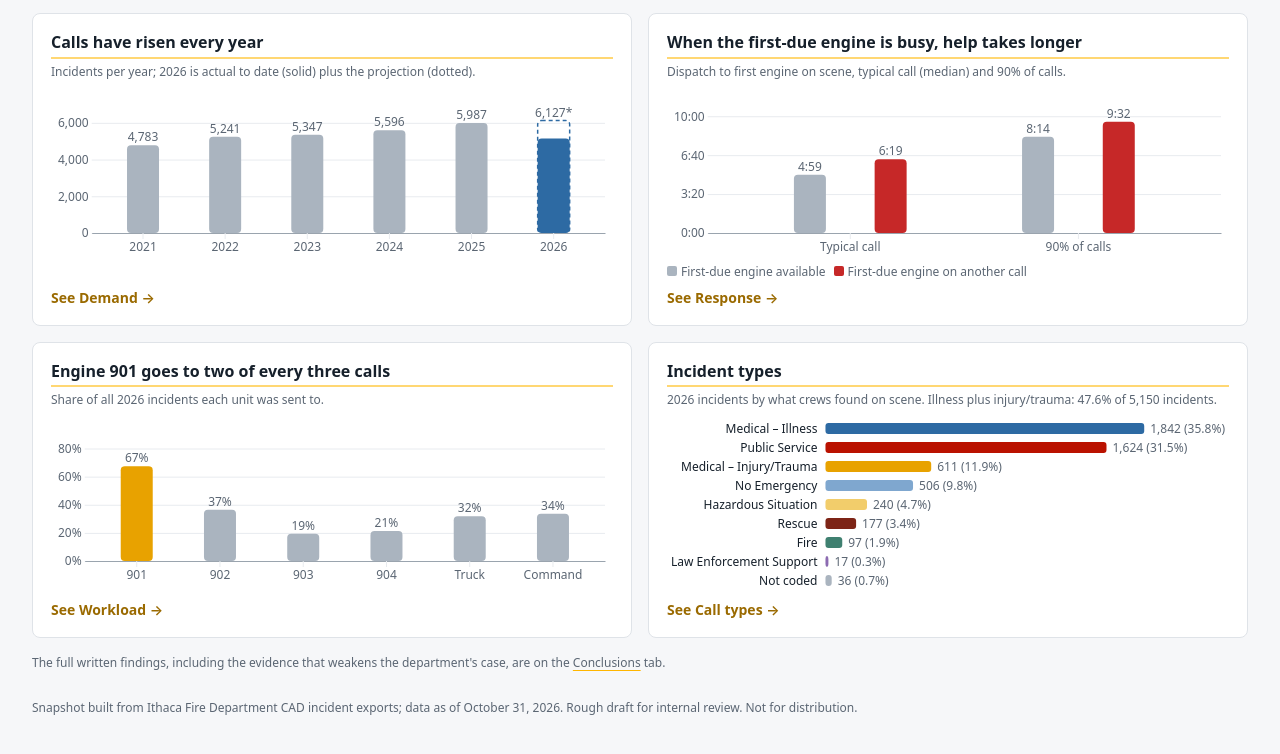
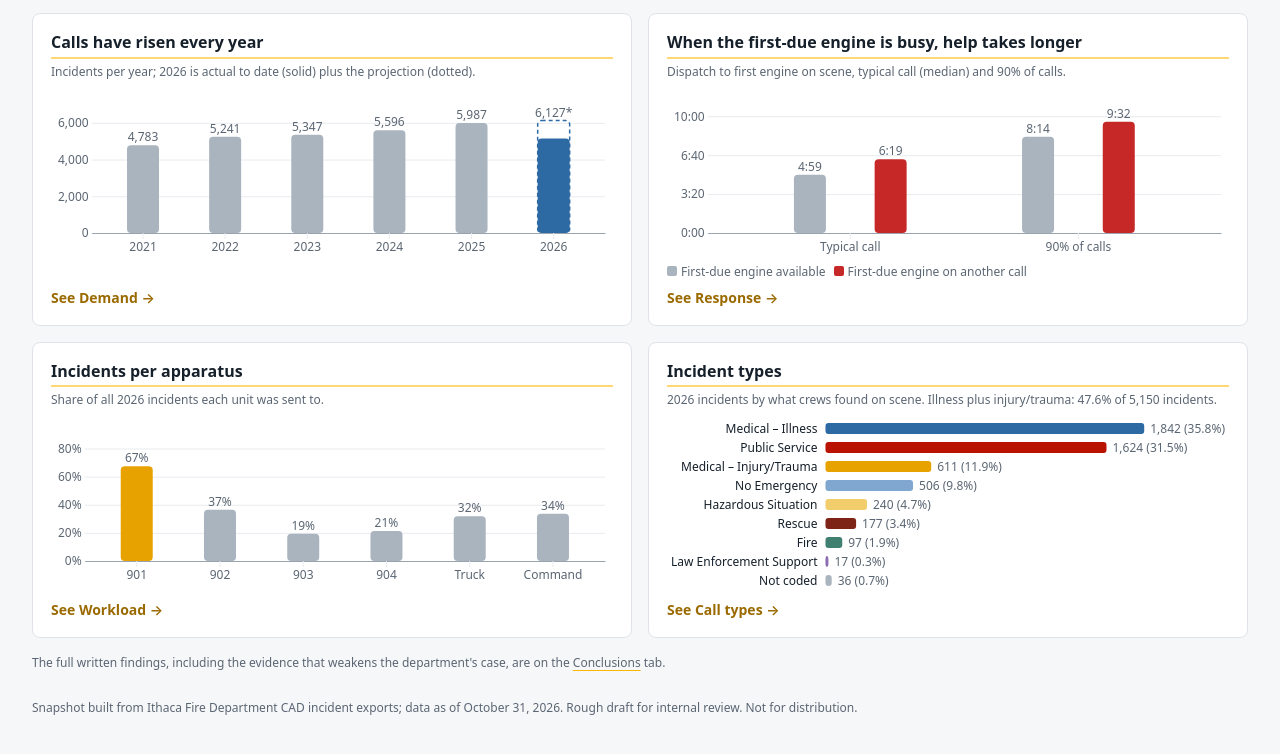
Before and after one commit to ktkoehler13/IFD-Dashboard, a plain HTML site: page index.html in a window 1280 px wide. Shown: the part 549-1303 px from the top of the page. Drawn offline with nearby package versions, Linux system fonts and the light colour scheme.

Commit message:
Summary: title the unit chart 'Incidents per apparatus'
Co-Authored-By: Claude Fable 5.2 <noreply@anthropic.com>
Claude-Session: https://claude.ai/code/session_01T362pfL5mbB5uZ3fz3Q2LU

```diff
--- a/index.html
+++ b/index.html
@@ -229,7 +229,7 @@ html,body{margin:0;background:var(--color-bg);color:var(--color-fg);font-family:
         <span class="ifd-more">See Response →</span>
       </div>
       <div class="ifd-card ifd-teaser" data-go="workload" role="link" tabindex="0" id="tz-workload-card">
-        <h3>Engine 901 goes to two of every three calls</h3>
+        <h3>Incidents per apparatus</h3>
         <p class="ifd-note">Share of all 2026 incidents each unit was sent to.</p>
         <div class="ifd-chart ifd-chart-sm" id="tz-workload" data-source="units"></div>
         <span class="ifd-more">See Workload →</span>
```
